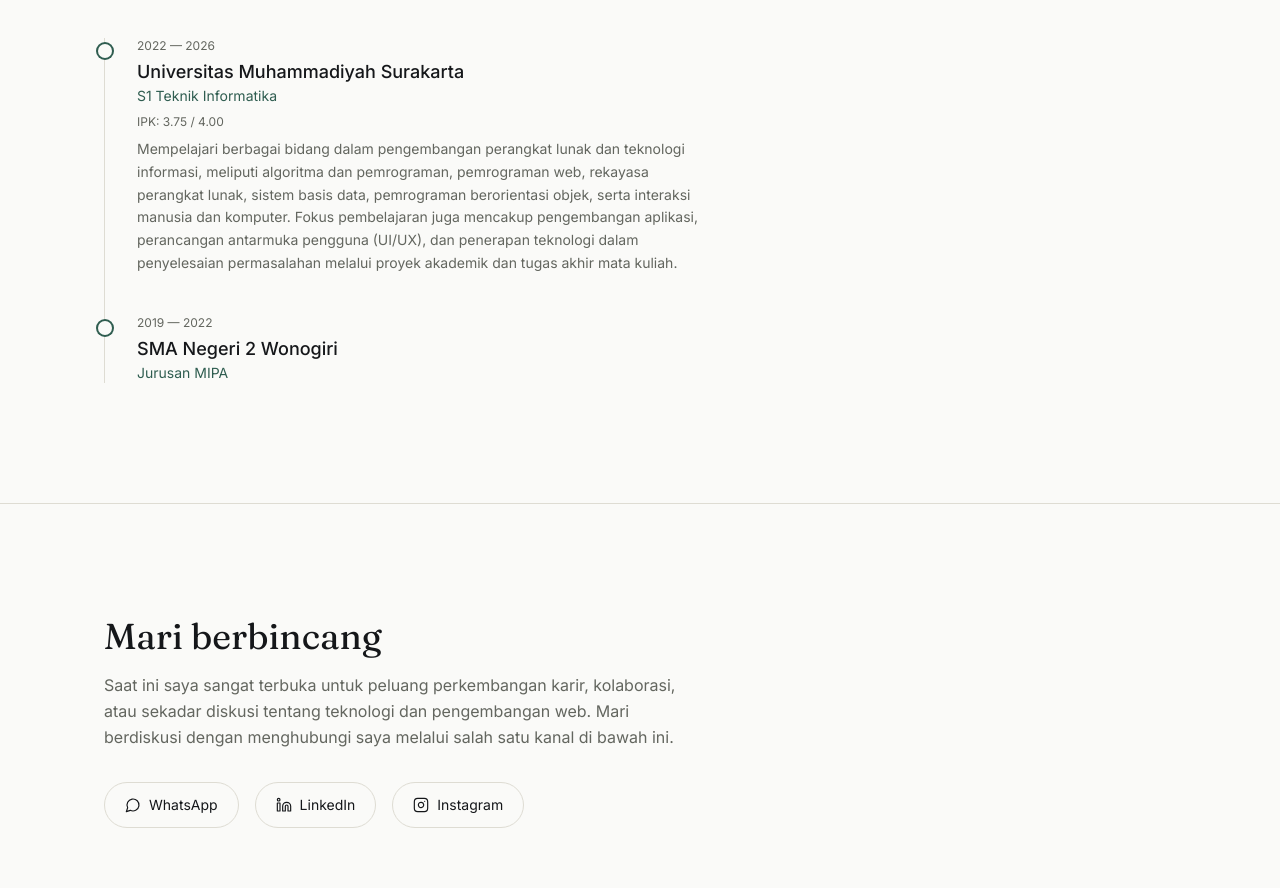
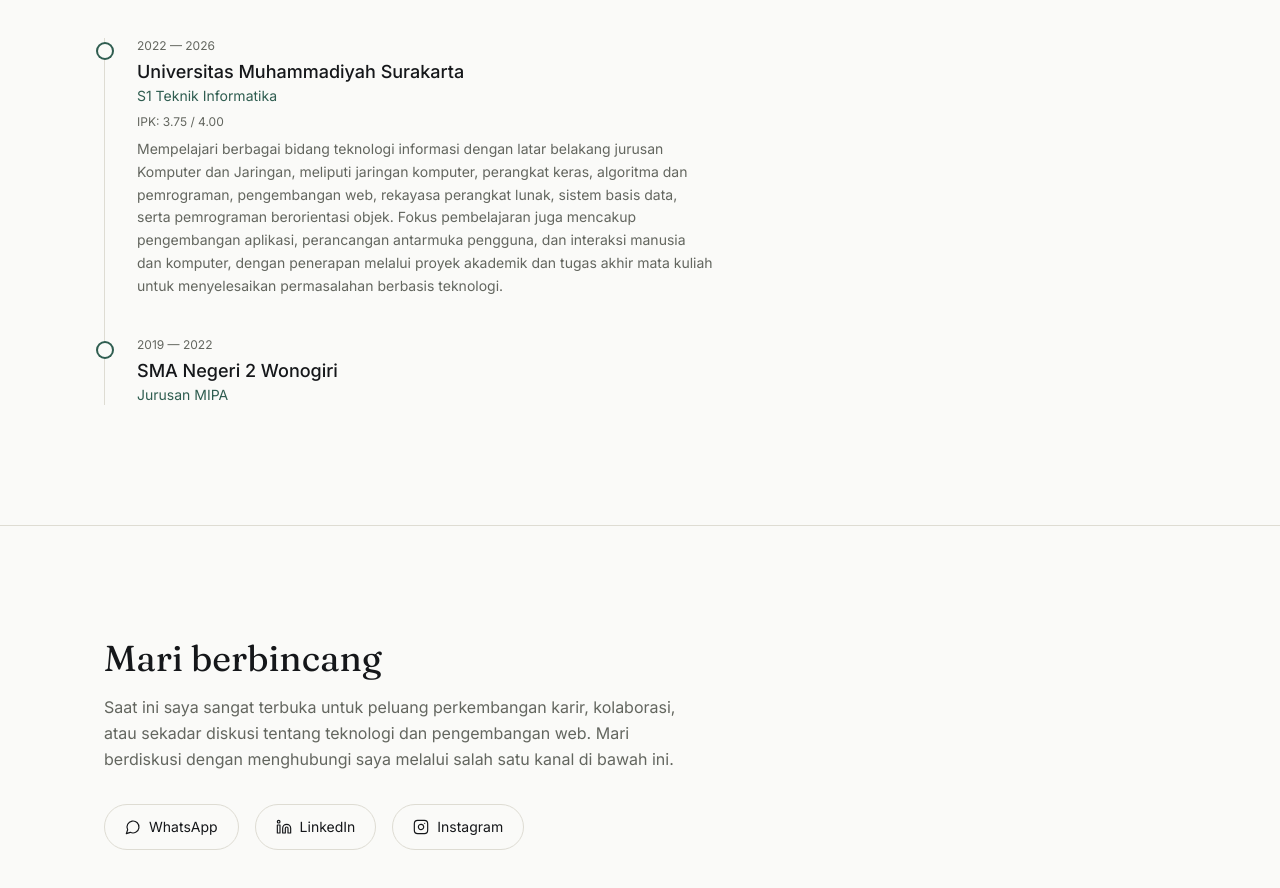
Before and after one commit to Ulinnuh4/Portofolio-Ulinnuha, a Next.js app: page / in a window 1280 px wide. Shown: the part 4240-5128 px from the top of the page. Built offline with nearby package versions, Linux system fonts and the light colour scheme.

Commit message:
Update education.ts

```diff
--- a/data/education.ts
+++ b/data/education.ts
@@ -14,7 +14,7 @@ export const education: Education[] = [
     period: "2022 — 2026",
     gpa: "3.75 / 4.00",
     description:
-      "Mempelajari berbagai bidang dalam pengembangan perangkat lunak dan teknologi informasi, meliputi algoritma dan pemrograman, pemrograman web, rekayasa perangkat lunak, sistem basis data, pemrograman berorientasi objek, serta interaksi manusia dan komputer. Fokus pembelajaran juga mencakup pengembangan aplikasi, perancangan antarmuka pengguna (UI/UX), dan penerapan teknologi dalam penyelesaian permasalahan melalui proyek akademik dan tugas akhir mata kuliah.",
+      "Mempelajari berbagai bidang teknologi informasi dengan latar belakang jurusan Komputer dan Jaringan, meliputi jaringan komputer, perangkat keras, algoritma dan pemrograman, pengembangan web, rekayasa perangkat lunak, sistem basis data, serta pemrograman berorientasi objek. Fokus pembelajaran juga mencakup pengembangan aplikasi, perancangan antarmuka pengguna, dan interaksi manusia dan komputer, dengan penerapan melalui proyek akademik dan tugas akhir mata kuliah untuk menyelesaikan permasalahan berbasis teknologi.",
   },
   {
     institution: "SMA Negeri 2 Wonogiri",
```
